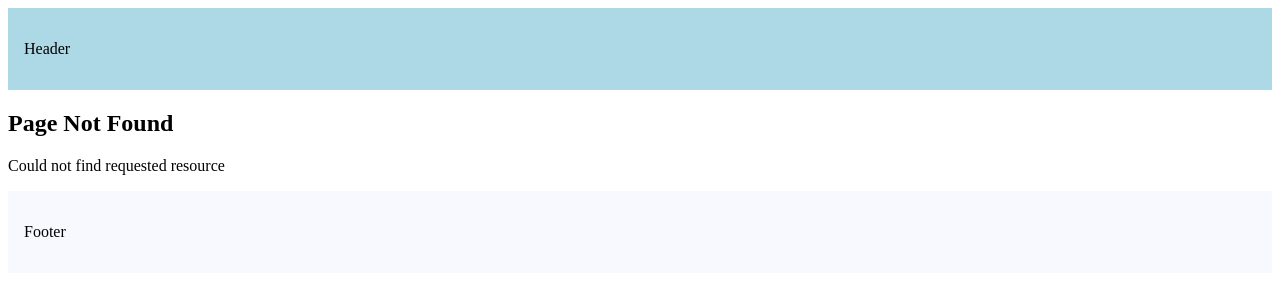
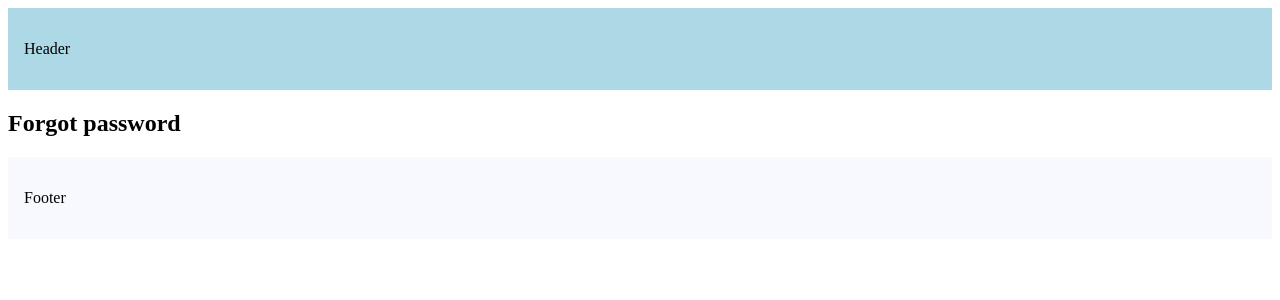
Before and after one commit to harishtm/next-routing-exmp, a Next.js app: page /forgot-password in a window 1280 px wide. Before the commit this address had no page. Shown: the top 300 px of the page. Built offline with nearby package versions, Linux system fonts and the light colour scheme.

Commit message:
route group - create a folder with ()

```diff
--- /dev/null
+++ b/src/app/(auth)/forgot-password/page.tsx
@@ -0,0 +1,11 @@
+const ForgotPassword = () => {
+    return (
+        <div>
+            <h2>
+                Forgot password
+            </h2>
+        </div>
+    )
+}
+
+export default ForgotPassword
```
Also changed, not shown: src/app/(auth)/login/page.tsx (added, +11 -0 lines), src/app/(auth)/register/page.tsx (added, +9 -0 lines).
